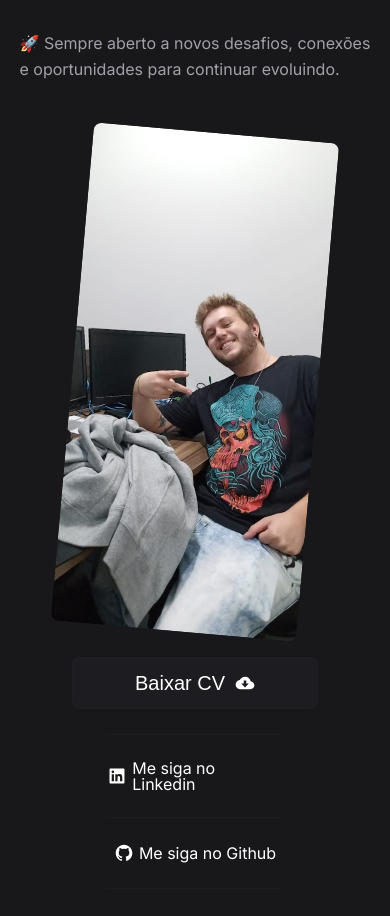
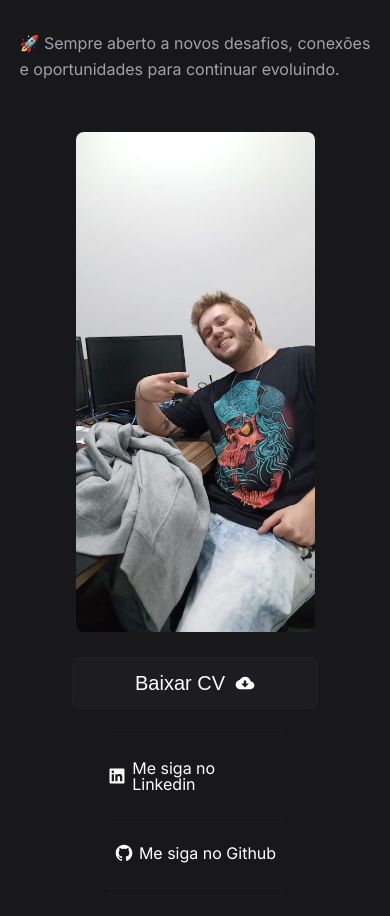
Before and after one commit to JoaoVitorOtavio/my-portfolio, a Next.js app: page /about in a window 390 px wide. Shown: the part 1601-2517 px from the top of the page. Built offline with nearby package versions, Linux system fonts and the light colour scheme.

Commit message:
Arrumando imagem de about para que no mobile nao fique com efeito

```diff
--- a/app/about/about.module.ts
+++ b/app/about/about.module.ts
@@ -4,7 +4,6 @@ export const ContainerDescription = styled.div`
   display: flex;
   flex-direction: column;
   justify-content: space-between;
-  // background-color: red;
 
   @media (min-width: ${(props) => props.theme.breakpoints.desktop}px) {
     flex-direction: row;
@@ -29,7 +28,6 @@ export const Description = styled.p`
 `;
 
 export const ImageContainer = styled.div`
-  // border: 1px solid green;
   margin-bottom: 80px;
   width: 100%;
   display: flex;
@@ -40,13 +38,17 @@ export const ImageContainer = styled.div`
 `;
 
 export const TiltedImage = styled.div`
-  width: 70%;
+  width: 68%;
   height: 500px;
-  transform: rotate(5deg);
-  transition: transform 0.3s ease-in-out;
+  transform: perspective(0px);
 
-  &:hover {
-    transform: rotate(0deg);
+  @media (min-width: ${(props) => props.theme.breakpoints.desktop}px) {
+    transform: rotate(5deg);
+    transition: transform 0.3s ease-in-out;
+
+    &:hover {
+      transform: rotate(0deg);
+    }
   }
 `;
 
@@ -105,7 +107,6 @@ export const MenuContainer = styled.div`
   display: flex;
   flex-direction: row;
   gap: 10px;
-  // background-color: red;
   overflow-y: auto; /* Scroll vertical */
   padding: 15px 0 10px 0;
 `;
```
